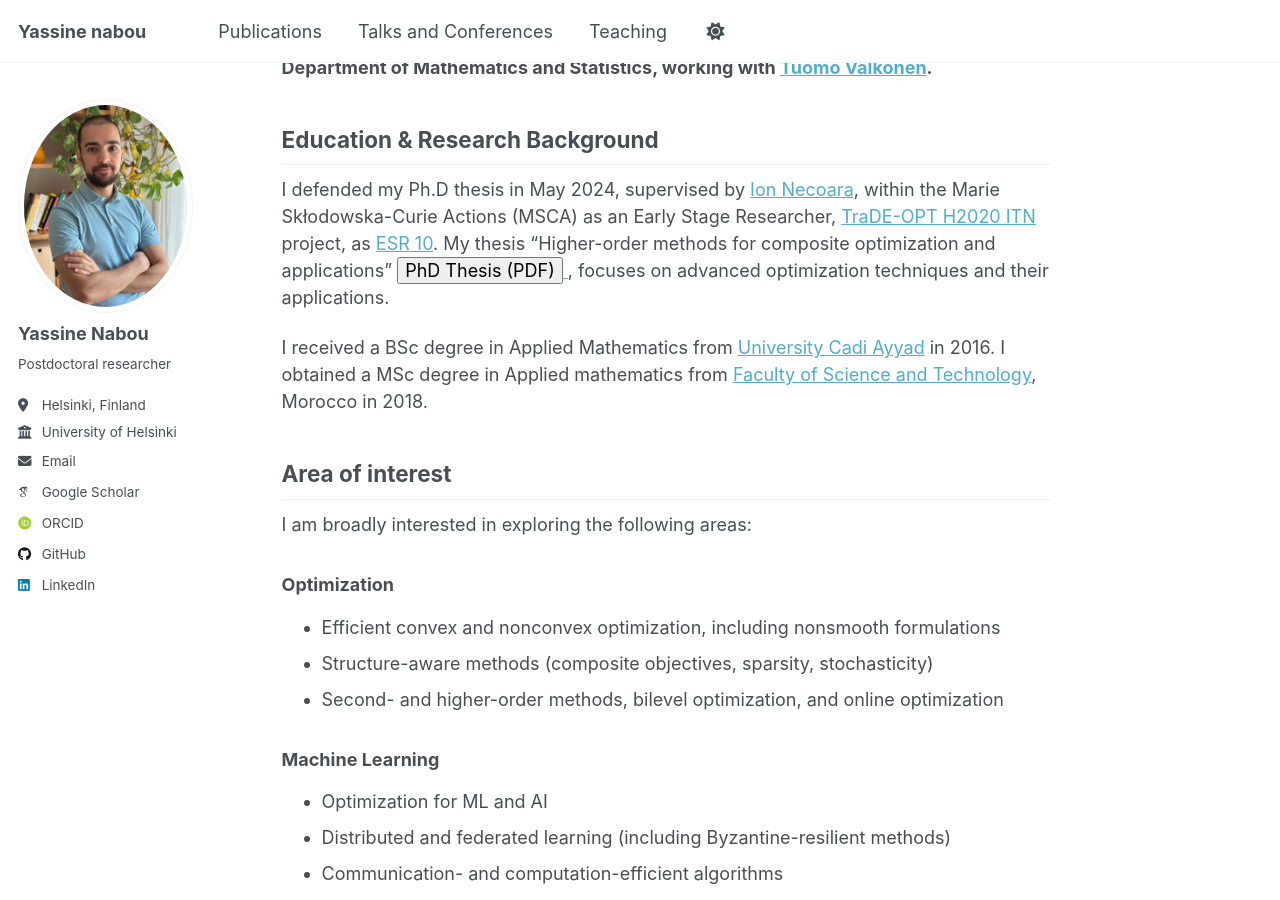
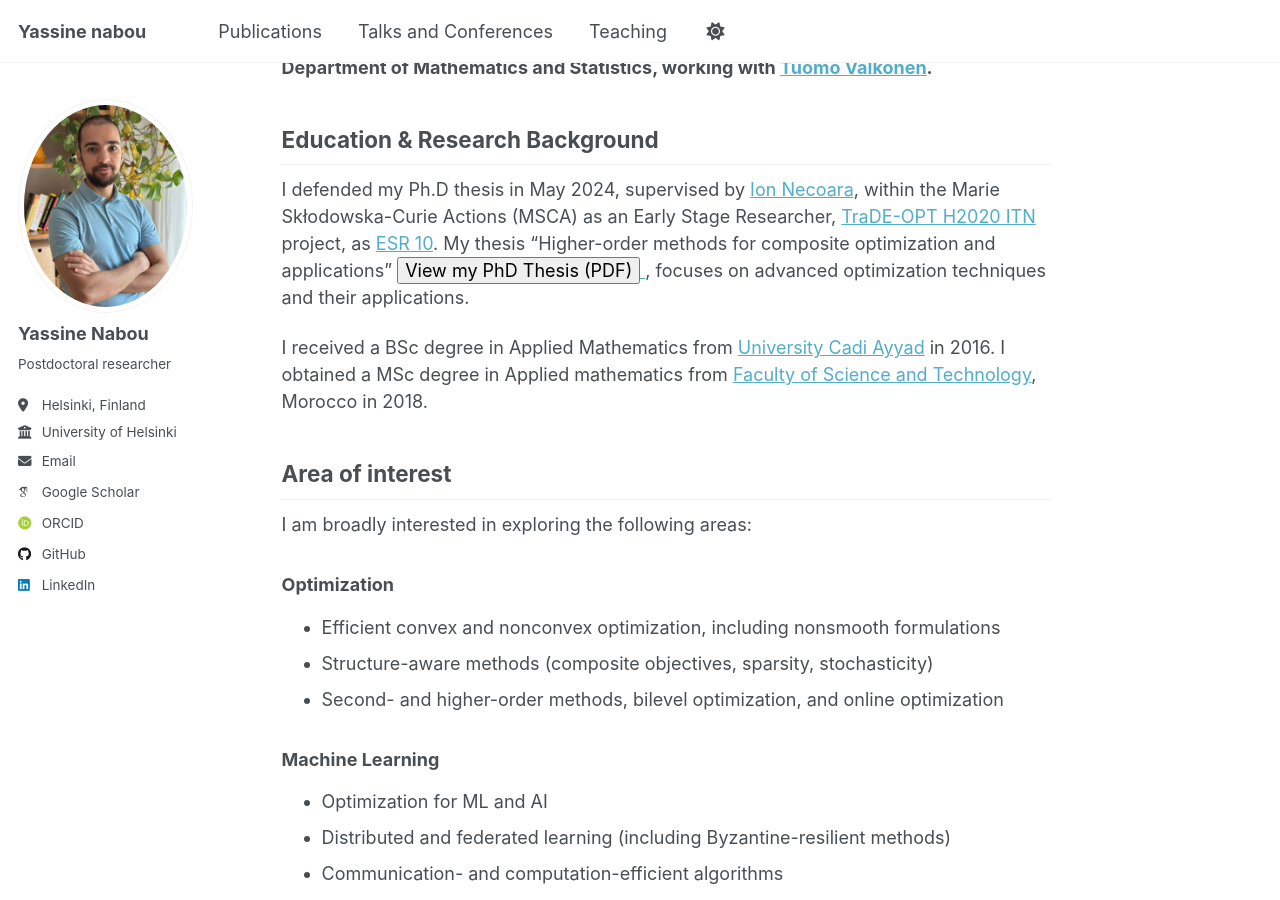
Before and after one commit to Yassine-Nabou/Yassine-Nabou.github.io, a Jekyll site: the page built from _pages/about.md, in a window 1280 px wide and 900 px high, scrolled down 354 px. Built offline with Jekyll 4.4.1, drawn with Linux system fonts in a browser that asks for light colours; some web fonts are replaced; a script that is not in the unit is left out.

Commit message:
Update about.md

```diff
--- a/_pages/about.md
+++ b/_pages/about.md
@@ -17,8 +17,8 @@ I am interested in applying optimization-driven approaches to complex R&D challe
 ## Education & Research Background
 
 I defended my Ph.D thesis in May 2024, supervised by [Ion Necoara](https://acse.pub.ro/index.php/en/ion-necoara/), within the Marie Skłodowska-Curie Actions (MSCA) as an Early Stage Researcher, [TraDE-OPT H2020 ITN](https://trade-opt-itn.eu) project, as [ESR 10](https://trade-opt-itn.eu/ESRs/nabou). My thesis "Higher-order methods for composite optimization and applications"
-<a href="/files/Yassine_nabou_PHD.pdf" download>
-  <button> PhD Thesis (PDF)</button>
+<a href="/files/Yassine_nabou_PHD.pdf" target="_blank">
+  <button>View my PhD Thesis (PDF)</button>
 </a>
 , focuses on advanced optimization techniques and their applications.
 
```
